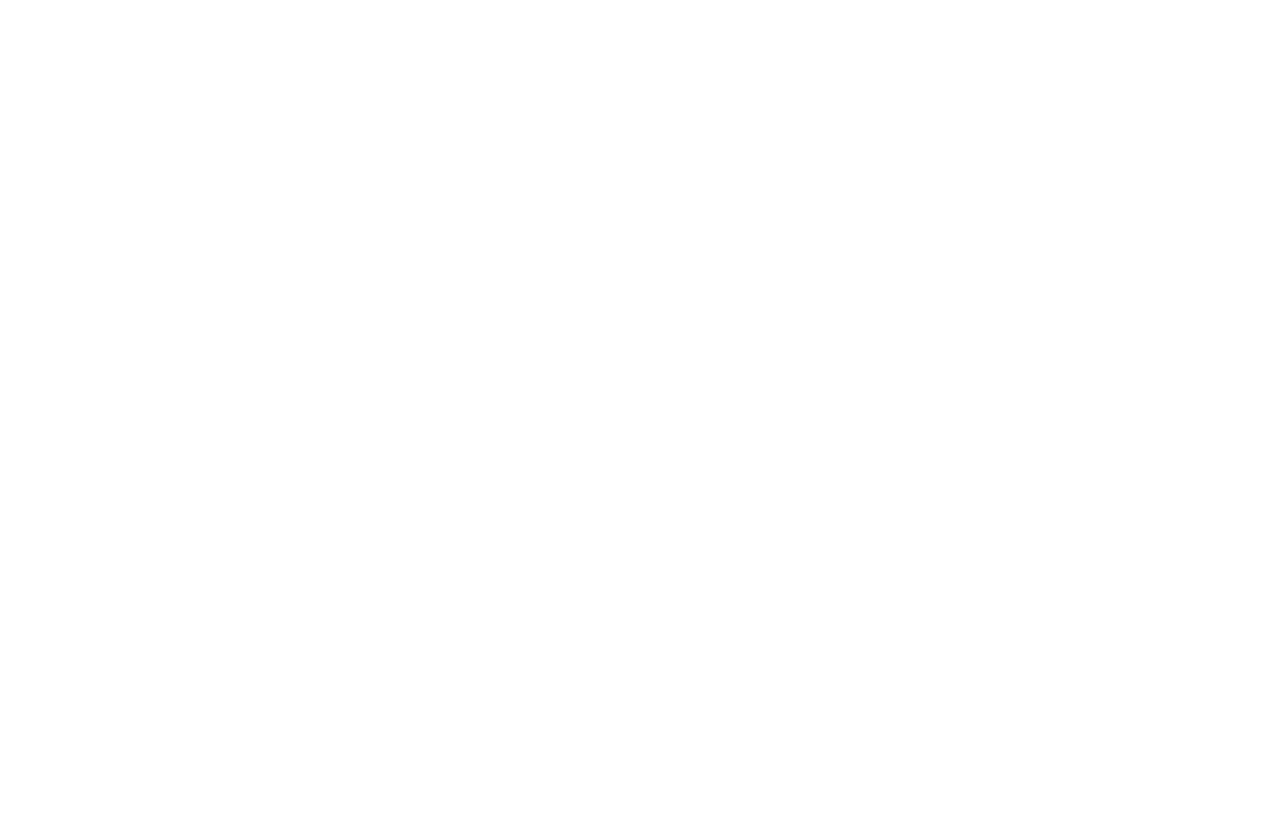
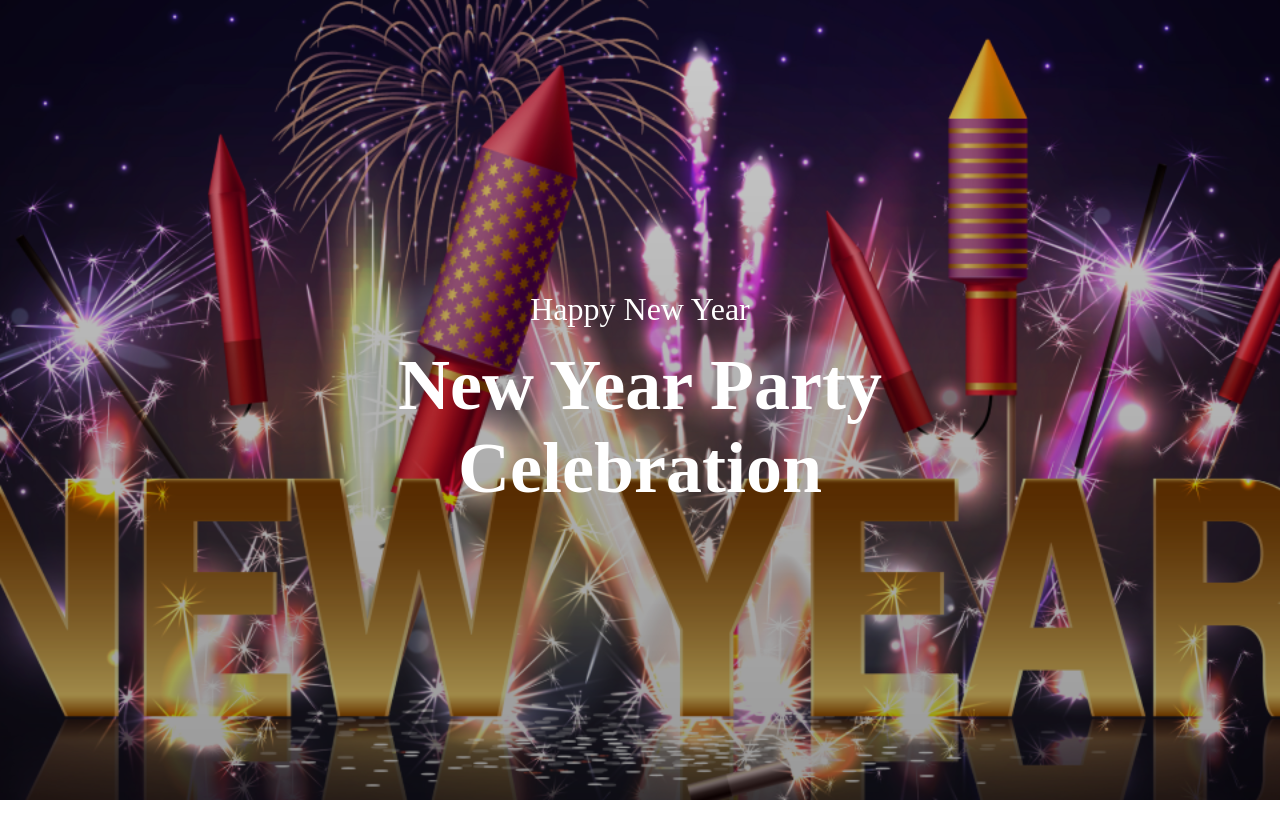
Before and after one commit to antubhatta/practice-project-six, a plain HTML site: page index.html in a window 1280 px wide. Before the commit the page ends 800 px from the top, so only its background shows below. Drawn offline with Linux system fonts and the light colour scheme.

Commit message:
banner section added

```diff
--- a/index.html
+++ b/index.html
@@ -7,6 +7,19 @@
     <link rel="stylesheet" href="style.css">
 </head>
 <body>
+    <header>
+        <div class="banner-container">
+            <div class="banner-content">
+                <h3 class="banner-sub-title">Happy New Year</h3>
+                <h3 class="banner-title">New Year Party Celebration</h3>
+            </div>
+        </div>
+    </header>
+    <main>
 
+    </main>
+    <footer>
+
+    </footer>
 </body>
 </html>
--- a/style.css
+++ b/style.css
@@ -2,3 +2,40 @@
     margin: 0px;
     padding: 0px;
 }
+.banner-container{
+    background-image: url('resources/Banner\ Image.png'),
+    linear-gradient(rgba(0,0,0,0.2), rgba(0,0,0,0.4));
+    background-repeat: no-repeat;
+    background-size: cover;
+    /* background-attachment: fixed; */
+    background-position-x: center;
+    background-position-y: center;
+    background-blend-mode: overlay;
+
+    height: 100vh;
+    display: flex;
+    flex-direction: column;
+    justify-content: center;
+    align-items: center;
+    /* max-width: 1320px;
+    margin: auto; */
+    /* margin: 50px 140px 110px 140px; */
+    margin-bottom: 110px;
+}
+.banner-sub-title{
+    color: rgb(255, 255, 255);
+font-family: Merriweather;
+font-size: 32px;
+font-weight: 400;
+text-align: center;
+margin-bottom: 16px;
+}
+.banner-title{
+    color: rgb(255, 255, 255);
+font-family: Merriweather;
+font-size: 72px;
+font-weight: 900;
+text-align: center;
+width: 600px;
+margin: 0 auto;
+}
```
